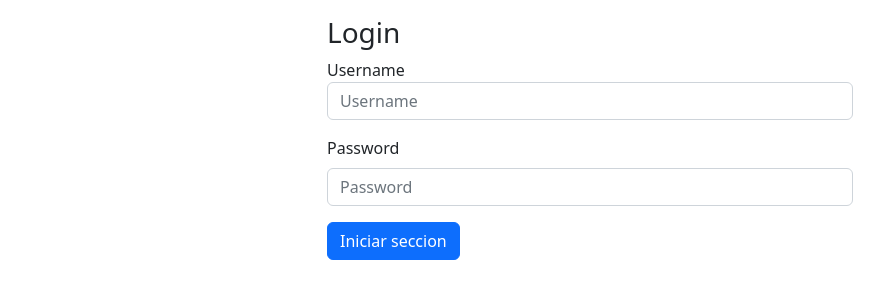
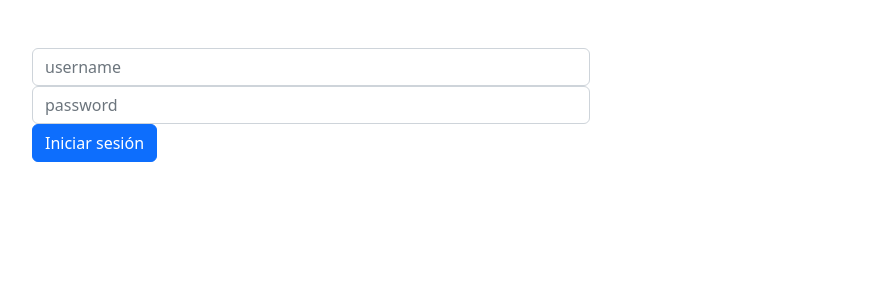
Before and after one commit to Ruben890/Manejo-de-usuarios_react_Ts, a React (Create React App) app: page / in a window 1280 px wide. Shown: the top 300 px of the page, without its empty margins (50-934 px from the left). Built offline with nearby package versions, Linux system fonts and the light colour scheme.

Commit message:
refactorizacion

```diff
--- a/src/Routers/routers.tsx
+++ b/src/Routers/routers.tsx
@@ -7,10 +7,10 @@ function Routers() {
   return (
     <BrowserRouter>
       <Routes>
-        <Route path="/admin" element={<Admin />} />
+        <Route path="/" element={<Admin />} />
         <Route path="/AgregarUsuario" element={<AgregarUsuario />} />
         <Route path="/VerUsuarios" element={<VerUsuarios />} />
-        <Route path="/" element={<Login />} />
+        <Route path="/login" element={<Login />} />
       </Routes>
     </BrowserRouter>
   );
--- a/src/apps/store.ts
+++ b/src/apps/store.ts
@@ -1,8 +1,10 @@
 import { configureStore } from "@reduxjs/toolkit";
 import userReducer from "../feactures/UserManager/userManage";
+import LoginReducer from "../feactures/auth/actions_login";
 export const store = configureStore({
   reducer: {
     users: userReducer,
+    admin: LoginReducer,
   },
 });
 
--- a/src/auth/login/Login.tsx
+++ b/src/auth/login/Login.tsx
@@ -1,61 +1,47 @@
 import { useShowPassword } from "../../hooks/useShowPassowrd";
-import { useState } from "react";
+import { useState, FormEvent } from "react";
+import { useDispatch } from "react-redux";
+import { loginSuccess } from "../../feactures/auth/actions_login";
+export const Login = () => {
+  const [user, setUser] = useState({ usernames: "", password: "" });
+  const dispatch = useDispatch();
 
-interface User {
-  username: string;
-  password: string;
-}
-
-export const Login = () => {
-  const { showPassword, password_hidden } = useShowPassword();
-
-  const [user, setUser] = useState<User>({ username: "", password: "" });
-
-  const handleInputChange = (event: React.ChangeEvent<HTMLInputElement>) => {
-    const { name, value } = event.target;
-    setUser({ ...user, [name]: value });
+  const handleChange = (event: {
+    target: HTMLInputElement | HTMLSelectElement;
+  }) => {
+    setUser({
+      ...user,
+      [event.target.name]: event.target.value,
+    });
   };
-
-  const handleSubmit = (event: React.FormEvent<HTMLFormElement>) => {
+  const handleSubmit = (event: FormEvent<HTMLFormElement>) => {
     event.preventDefault();
-    // Verificar la información de inicio de sesión
-    if (user.username === "admin" && user.password === "admin1098") {
-      localStorage.setItem("loggedIn", "true");
-      localStorage.setItem("user", JSON.stringify(user));
-      window.location.href = "/admin";
-    }
+    dispatch(loginSuccess(user));
   };
 
   return (
-    <>
-      <main className="Login container d-flex justify-content-center">
-        <form className="form-group w-50 p-3" onSubmit={handleSubmit}>
-          <h3>Login</h3>
-          <div>
-            <label className="form=label">Username</label>
+    <main className="container Login d-flex">
+      <form onSubmit={handleSubmit} className="form-group w-50 mt-5">
         <input
+          className="form-control"
           type="text"
-              name="username"
-              value={user.username}
-              onChange={handleInputChange}
-              placeholder="Username"
-              className="form-control mb-3"
+          name="usernames"
+          value={user.usernames}
+          onChange={handleChange}
+          placeholder="username"
         />
-            <label className="form-label">Password</label>
         <input
-              placeholder="Password"
-              className="form-control mb-3"
+          className="form-control"
           type="password"
           name="password"
           value={user.password}
-              onChange={handleInputChange}
+          onChange={handleChange}
+          placeholder="password"
         />
-          </div>
-          <div className="buttom">
-            <button className="btn btn-primary">Iniciar seccion</button>
-          </div>
+        <button type="submit" className="btn btn-primary">
+          Iniciar sesión
+        </button>
       </form>
     </main>
-    </>
   );
 };
--- a/src/components/header/header.tsx
+++ b/src/components/header/header.tsx
@@ -9,7 +9,6 @@ export const Header = () => {
 
   const handleLogout = () => {
     localStorage.removeItem("loggedIn");
-    localStorage.removeItem("user");
     window.location.href = "/";
   };
 
--- a/src/components/menu_siderbar/menuSiderbar.tsx
+++ b/src/components/menu_siderbar/menuSiderbar.tsx
@@ -7,7 +7,7 @@ export const MenuSidebar = () => {
       <div className="menu_sidebar">
         <nav>
           <ul style={{ padding: "0px" }}>
-            <Link to="/admin " title="AgregarUsuario">
+            <Link to="/" title="AgregarUsuario">
               <li className="p-4">
                 <i className="bi bi-house" title="Home_page"></i>
               </li>
--- a/src/feactures/auth/actions_login.ts
+++ b/src/feactures/auth/actions_login.ts
@@ -1 +1,30 @@
 import { createSlice } from "@reduxjs/toolkit";
+
+interface Login {
+  usernames: string;
+  password: string;
+  is_Authenticated: boolean;
+}
+
+const initialState: Login = {
+  usernames: "Admin",
+  password: "Admin1098",
+  is_Authenticated: false,
+};
+
+export const loginSlice = createSlice({
+  name: "userAdmin",
+  initialState,
+  reducers: {
+    loginSuccess: (state, action) => {
+      const { usernames, password } = action.payload;
+      if (usernames === state.usernames && password === state.password) {
+        state.is_Authenticated = true;
+        localStorage.setItem("loggedIn", "true");
+      }
+    },
+  },
+});
+
+export default loginSlice.reducer;
+export const { loginSuccess } = loginSlice.actions;
--- a/src/index.tsx
+++ b/src/index.tsx
@@ -6,6 +6,7 @@ import "bootstrap/dist/css/bootstrap.css";
 import "bootstrap-icons/font/bootstrap-icons.css";
 import { Provider } from "react-redux";
 import { store } from "./apps/store";
+
 const root = ReactDOM.createRoot(
   document.getElementById("root") as HTMLElement
 );
--- a/src/page/AgregarUsuario/AgregarUsuario.tsx
+++ b/src/page/AgregarUsuario/AgregarUsuario.tsx
@@ -1,23 +1,22 @@
 import { Header } from "../../components/header/header";
 import { MenuSidebar } from "../../components/menu_siderbar/menuSiderbar";
 import "./AgregarUsuario.css";
-import { useState, useEffect, FormEvent } from "react";
+import { useState, FormEvent } from "react";
 import { addUsers } from "../../feactures/UserManager/userManage";
 import { useDispatch } from "react-redux";
+import { useAppSelector } from "../../apps/hook";
 import { Login } from "../../auth/login/Login";
 
-interface User {
-  username: string;
-  password: string;
-}
-
 export const AgregarUsuario = () => {
+  const is_Authenticated = useAppSelector(
+    (state) => state.admin.is_Authenticated
+  );
   const [users, setUsers] = useState({
     name: "",
     email: "",
     sex: "",
   });
-  const Dispache = useDispatch();
+  const Dispatch = useDispatch();
 
   const genericID = () => Math.floor(Math.random() * 999) + 1;
 
@@ -32,33 +31,14 @@ export const AgregarUsuario = () => {
 
   const handleSubmit = (event: FormEvent<HTMLFormElement>) => {
     event.preventDefault();
-    Dispache(
+    Dispatch(
       addUsers({
         ...users,
         id: genericID(),
       })
     );
   };
-
-  const [user, setUser] = useState<User>({ username: "", password: "" });
-  const [loggedIn, setLoggedIn] = useState<boolean>(false);
-
-  useEffect(() => {
-    const loggedIn = localStorage.getItem("loggedIn");
-    const userString = localStorage.getItem("user");
-    if (loggedIn && userString) {
-      setLoggedIn(true);
-      setUser(JSON.parse(userString));
-    } else {
-      setLoggedIn(false);
-    }
-  }, []);
-
-  if (!loggedIn) {
-    return <Login />;
-  }
-
-  return (
+  return is_Authenticated ? (
     <>
       <Header />
       <MenuSidebar />
@@ -149,5 +129,7 @@ export const AgregarUsuario = () => {
         </form>
       </main>
     </>
+  ) : (
+    <Login />
   );
 };
--- a/src/page/VerUsuarios/VerUsuarios.tsx
+++ b/src/page/VerUsuarios/VerUsuarios.tsx
@@ -1,36 +1,15 @@
 import { Header } from "../../components/header/header";
 import { MenuSidebar } from "../../components/menu_siderbar/menuSiderbar";
-import { useState, useEffect } from "react";
 import { Login } from "../../auth/login/Login";
 import { useAppSelector } from "../../apps/hook";
-import { List } from "reselect/es/types";
 import "./VerUsuarios.css";
 
-interface User {
-  username: string;
-  password: string;
-}
 export const VerUsuarios = () => {
   const usersState = useAppSelector((state) => state.users.users);
-
-  const [user, setUser] = useState<User>({ username: "", password: "" });
-  const [loggedIn, setLoggedIn] = useState<boolean>(false);
-  useEffect(() => {
-    const loggedIn = localStorage.getItem("loggedIn");
-    const userString = localStorage.getItem("user");
-    if (loggedIn && userString) {
-      setLoggedIn(true);
-      setUser(JSON.parse(userString));
-    } else {
-      setLoggedIn(false);
-    }
-  }, []);
-
-  if (!loggedIn) {
-    return <Login />;
-  }
-  console.log(usersState);
-  return (
+  const is_Authenticated = useAppSelector(
+    (state) => state.admin.is_Authenticated
+  );
+  return is_Authenticated ? (
     <>
       <Header />
       <MenuSidebar />
@@ -48,5 +27,7 @@ export const VerUsuarios = () => {
         })}
       </main>
     </>
+  ) : (
+    <Login />
   );
 };
--- a/src/page/admin/admin.tsx
+++ b/src/page/admin/admin.tsx
@@ -1,38 +1,20 @@
 import { MenuSidebar } from "../../components/menu_siderbar/menuSiderbar";
 import { Header } from "../../components/header/header";
-import { useState, useEffect } from "react";
 import { Login } from "../../auth/login/Login";
-
-interface User {
-  username: string;
-  password: string;
-}
+import { useAppSelector } from "../../apps/hook";
 
 export const Admin = () => {
-  const [user, setUser] = useState<User>({ username: "", password: "" });
-  const [loggedIn, setLoggedIn] = useState<boolean>(false);
-
-  useEffect(() => {
-    const loggedIn = localStorage.getItem("loggedIn");
-    const userString = localStorage.getItem("user");
-    if (loggedIn && userString) {
-      setLoggedIn(true);
-      setUser(JSON.parse(userString));
-    } else {
-      setLoggedIn(false);
-    }
-  }, []);
-
-  if (!loggedIn) {
-    return <Login />;
-  }
-
-  return (
+  const is_Authenticated = useAppSelector(
+    (state) => state.admin.is_Authenticated
+  );
+  return is_Authenticated ? (
     <>
       {/* Header */}
       <Header />
       {/* menu_sidebar  */}
       <MenuSidebar />
     </>
+  ) : (
+    <Login />
   );
 };
```
Lines whose indentation alone changed are shown as unchanged.
